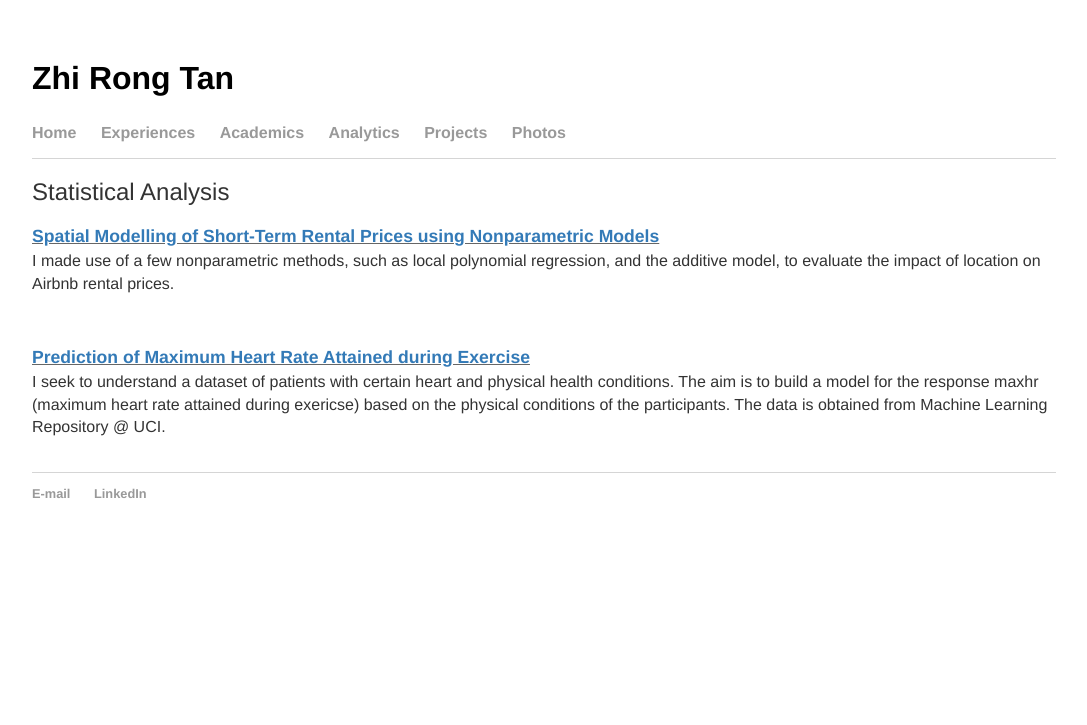
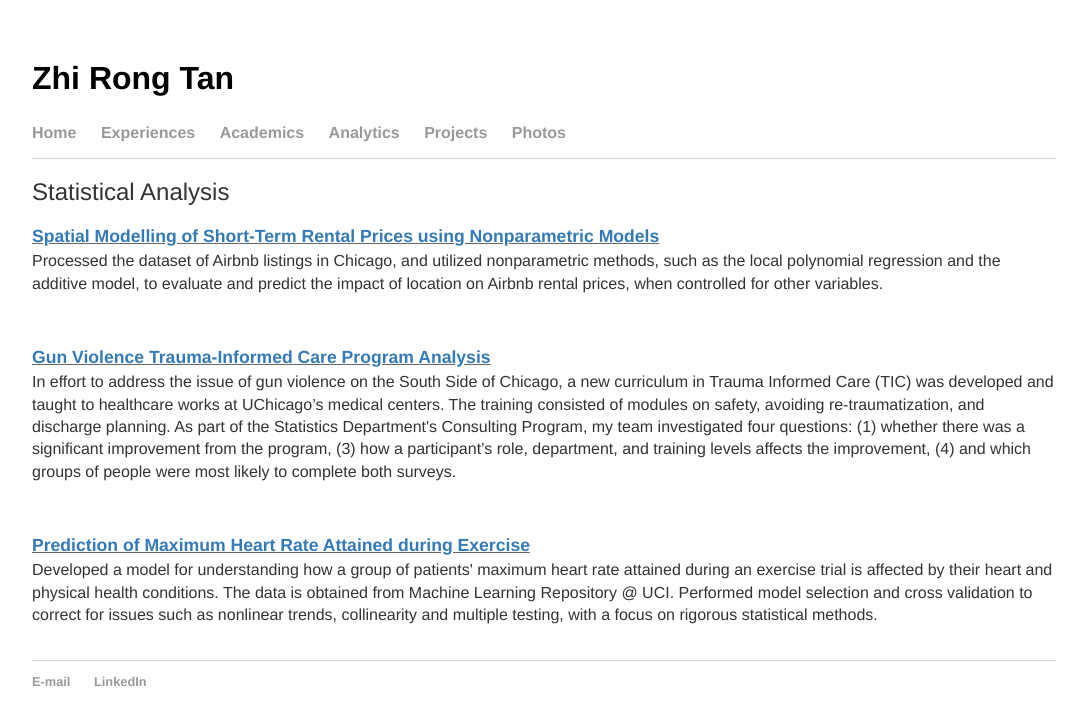
Before and after one commit to tanzhirong/tanzhirong.github.io, a Jekyll site: the page built from analytics/index.html, in a window 1280 px wide. Shown: the top 725 px of the page, without its empty margins (96-1183 px from the left). Built offline with Jekyll 4.4.1, drawn with Linux system fonts in a browser that asks for light colours.

Commit message:
Update index.html

```diff
--- a/analytics/index.html
+++ b/analytics/index.html
@@ -4,9 +4,14 @@
 ---
 
 <h2>Statistical Analysis</h2>
-<div class="project_title"><b><u><a target="_blank" href="Airbnb_RentalPrediction.pdf">Spatial Modelling of Short-Term Rental Prices using Nonparametric Models</a></u></b></div>
-<p>I made use of a few nonparametric methods, such as local polynomial regression, and the additive model, to evaluate the impact of location on Airbnb rental prices.</p><br>
+
+<div class="project_title"><b><u><a target="_blank" href="airbnb.pdf">Spatial Modelling of Short-Term Rental Prices using Nonparametric Models</a></u></b></div>
+<p>Processed the dataset of Airbnb listings in Chicago, and utilized nonparametric methods, such as the local polynomial regression and the additive model, to evaluate and predict the impact of location on Airbnb rental prices, when controlled for other variables. </p><br>
+<br>
+
+<div class="project_title"><b><u><a target="_blank" href="tic.pdf">Gun Violence Trauma-Informed Care Program Analysis</a></u></b></div>
+<p>In effort to address the issue of gun violence on the South Side of Chicago, a new curriculum in Trauma Informed Care (TIC) was developed and taught to healthcare works at UChicago’s medical centers. The training consisted of modules on safety, avoiding re-traumatization, and discharge planning. As part of the Statistics Department's Consulting Program, my team investigated four questions: (1) whether there was a significant improvement from the program, (3) how a participant’s role, department, and training levels affects the improvement, (4) and which groups of people were most likely to complete both surveys. </p><br>
 <br>
 
 <div class="project_title"><b><u><a target="_blank" href="maxhr.html">Prediction of Maximum Heart Rate Attained during Exercise</a></u></b></div>
-<p>I seek to understand a dataset of patients with certain heart and physical health conditions. The aim is to build a model for the response maxhr (maximum heart rate attained during exericse) based on the physical conditions of the participants. The data is obtained from Machine Learning Repository @ UCI.</p><br>
+<p>Developed a model for understanding how a group of patients' maximum heart rate attained during an exercise trial is affected by their heart and physical health conditions. The data is obtained from Machine Learning Repository @ UCI. Performed model selection and cross validation to correct for issues such as nonlinear trends, collinearity and multiple testing, with a focus on rigorous statistical methods.</p><br>
```
